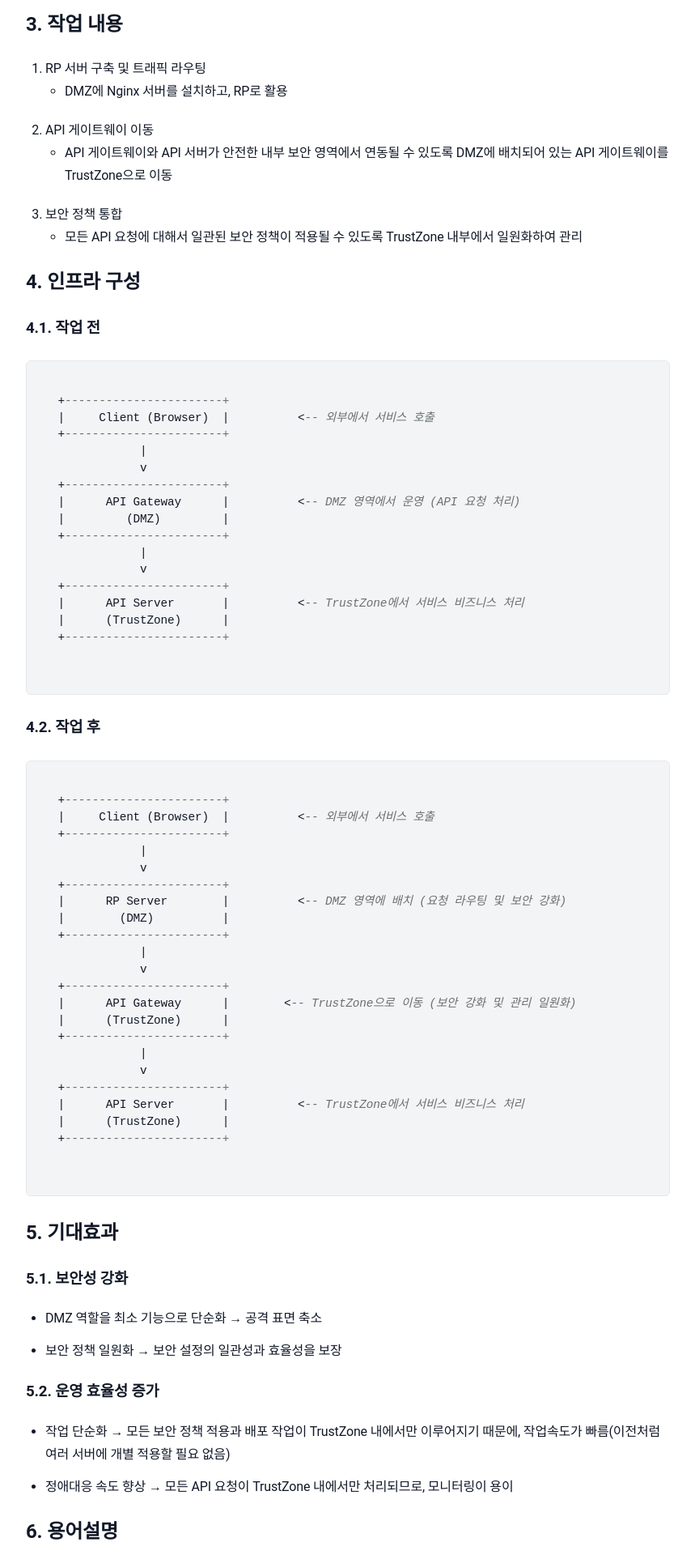
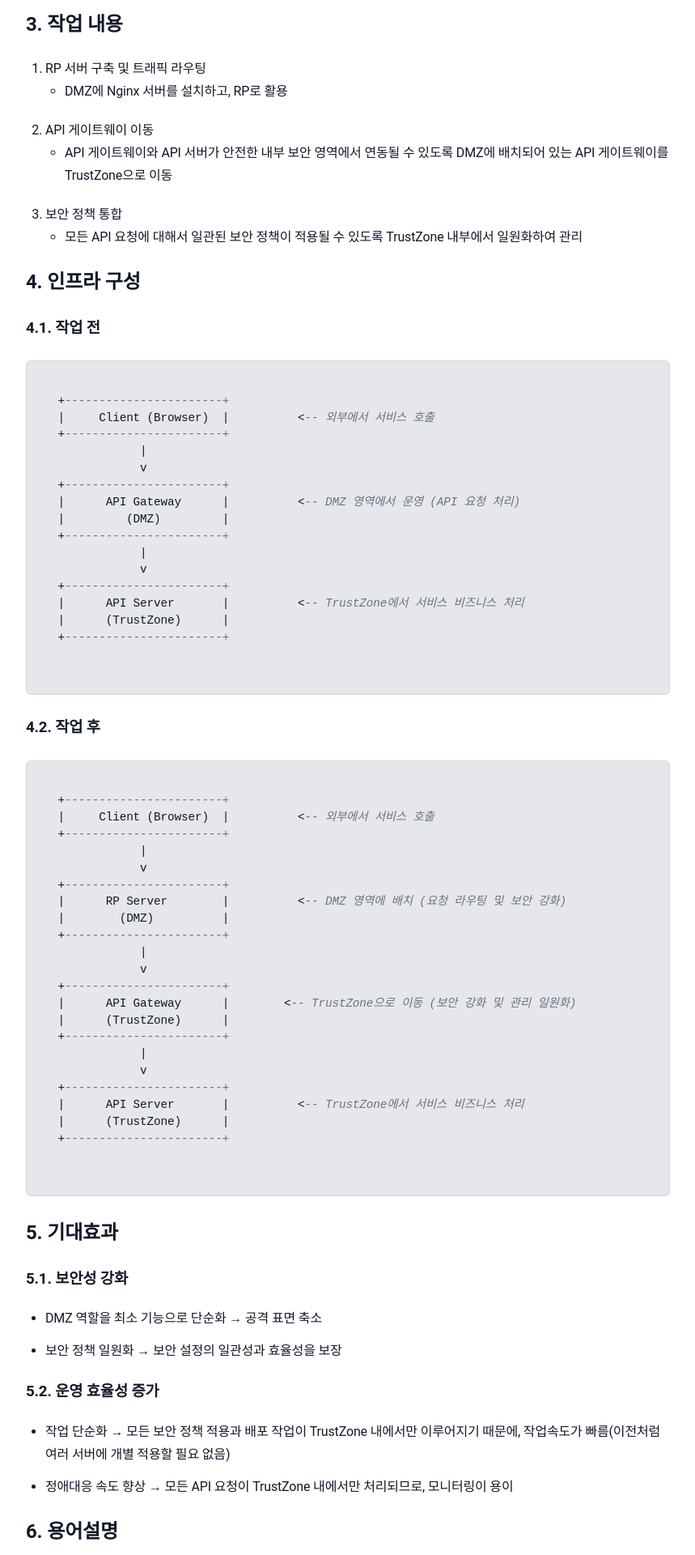
Before and after one commit to sanghoon-lee/sanghoon-lee.github.io, a Jekyll site: the page built from _posts/2025-11-29-rp.md, in a window 1280 px wide. Shown: the part 1125-3045 px from the top of the page at 81% size, without its empty margins (210-1069 px from the left). Built offline with Jekyll 4.4.1, drawn with Linux system fonts in a browser that asks for light colours; nearby versions of some CDN libraries; comment, search, counter and statistics services are not loaded.

Commit message:
스타일 수정

```diff
--- a/assets/main.scss
+++ b/assets/main.scss
@@ -191,15 +191,17 @@ pre {
 
 /* 화이트 모드일 때 코드 블록 스타일 */
 @media (prefers-color-scheme: light) {
+  /* ✅ 배경은 pre가 담당: 한 톤 더 진하게 */
   pre,
   pre.hljs,
   .highlight pre {
-    background-color: #f3f4f6 !important;
+    background-color: #e5e7eb !important; /* #f3f4f6 보다 확실히 진함 */
     color: #111827 !important;
-    border: 1px solid #e5e7eb;
+    border: 1px solid #d1d5db;
     border-radius: 6px;
   }
 
+  /* ✅ hljs 테마가 code.hljs에 배경을 주는 케이스 제거 */
   pre code,
   pre code.hljs,
   .highlight pre code,
@@ -208,16 +210,22 @@ pre {
     color: inherit !important;
   }
 
-  .hljs-keyword { color: #334e68; font-weight: 600; } /* 파랑 덜 튐 */
-  .hljs-string  { color: #0f766e; }
-  .hljs-comment { color: #6b7280; font-style: italic; }
-  .hljs-function, .hljs-title { color: #795e26; }
-}
+  /* ✅ 키워드: 파랑을 차분하게 (원하면 더 회색톤으로) */
+  .hljs-keyword {
+    color: #334e68 !important;  /* 파랑 느낌 줄인 블루그레이 */
+    font-weight: 600;
+  }
 
-/* 모바일 화면에서 코드 블록 스타일 (모바일은 기존과 동일하게 유지) */
-@media (max-width: 768px) {
-  pre {
-    margin: 1rem 0;  /* 모바일에서 여백 조정 */
+  /* ✅ 문자열/주석 */
+  .hljs-string  { color: #0f766e !important; }
+  .hljs-comment { color: #6b7280 !important; font-style: italic; }
+
+  /* ✅ 함수명/타이틀: 붉은(주황) 느낌 제거 */
+  .hljs-title,
+  .hljs-function,
+  .hljs-title.function_ {
+    color: #5b21b6 !important; /* 차분한 보라 */
+    font-weight: 600;
   }
 }
 
```
